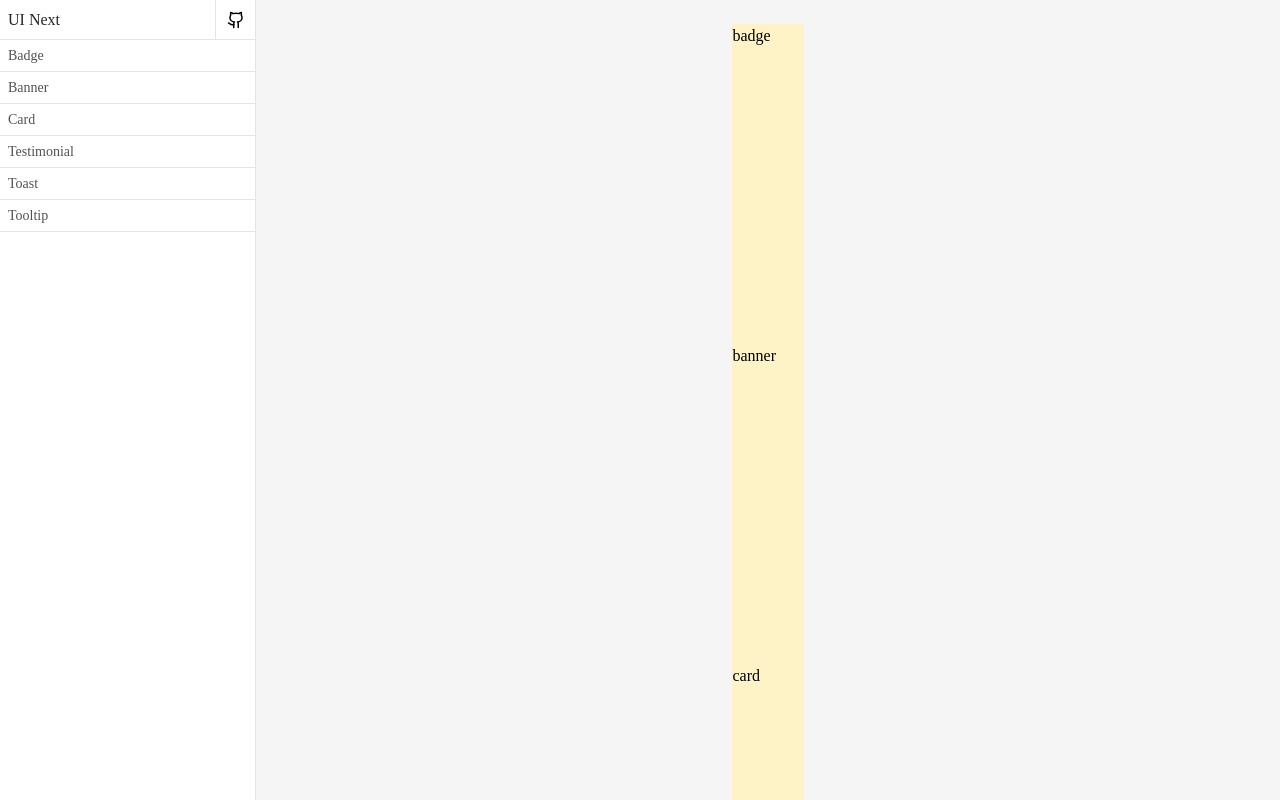
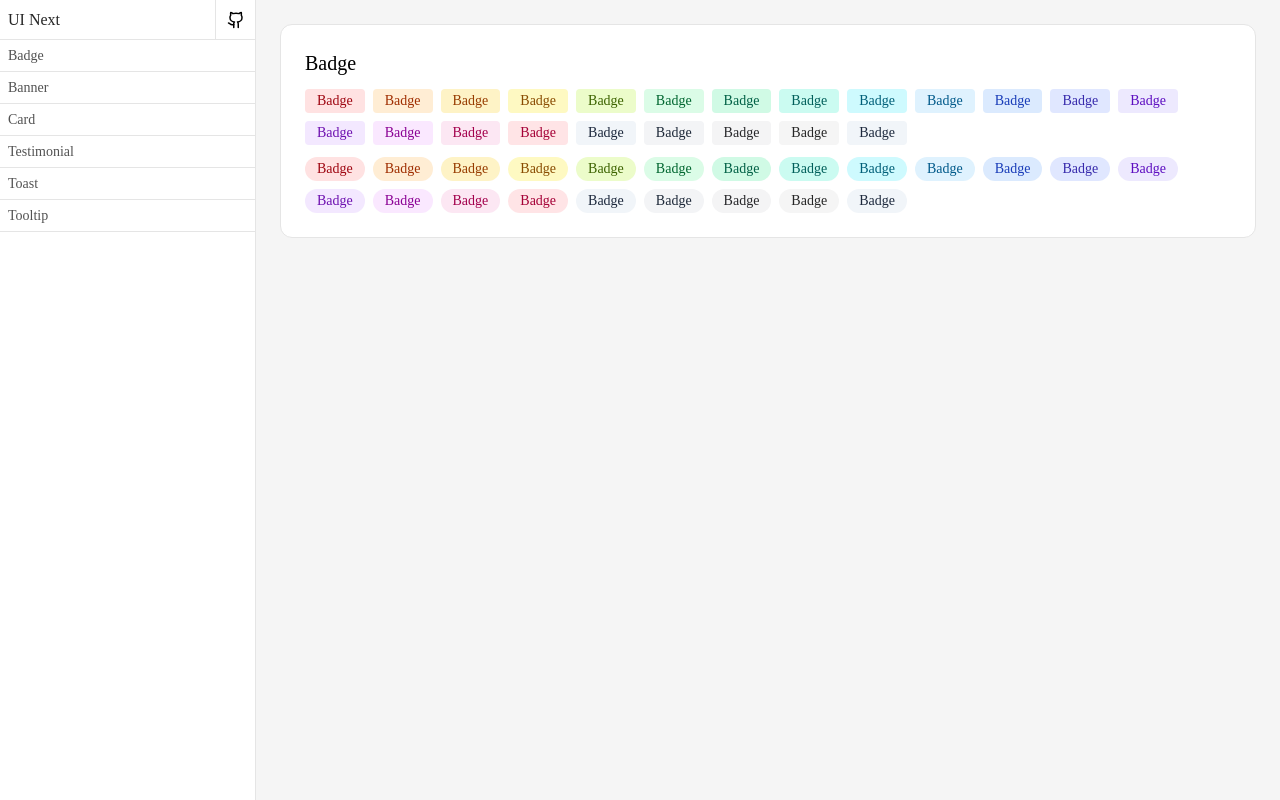
Before and after one commit to nicjrichDEV/solo-components, a React (Vite) app: page / in a window 1280 px wide. Built offline with nearby package versions, Linux system fonts and the light colour scheme; a web font is replaced by a local one.

Commit message:
Re-working Badge to work with tailwind and CVA.

```diff
--- a/package.json
+++ b/package.json
@@ -11,6 +11,7 @@
   },
   "dependencies": {
     "@tailwindcss/vite": "^4.1.12",
+    "class-variance-authority": "^0.7.1",
     "lucide-react": "^0.540.0",
     "react": "^19.1.1",
     "react-dom": "^19.1.1",
--- a/src/App.jsx
+++ b/src/App.jsx
@@ -1,18 +1,109 @@
-import Layout from "./layouts/MainLayout";
-import componentNames from "./utils/componentNames";
+import MainLayout from "./layouts/MainLayout";
+import Badge from "./badge/Badge";
 
 function App() {
   return (
     <>
-      <Layout>
-        <div className="flex flex-col items-center lg:max-w-[1128px]">
-          {componentNames.map((comp) => (
-            <section id={`${comp}`} className="h-80 w-full bg-amber-100">
-              {comp}
-            </section>
-          ))}
+      <MainLayout>
+        <div className="flex w-full flex-col items-center lg:max-w-[1128px]">
+          <section
+            id="badge"
+            className="flex flex-col gap-3 rounded-xl border border-neutral-200 bg-white p-2 lg:p-6"
+          >
+            <h3 className="text-xl font-medium">Badge</h3>
+            <div className="flex flex-wrap gap-2">
+              <Badge color="red">Badge</Badge>
+              <Badge color="orange">Badge</Badge>
+              <Badge color="amber">Badge</Badge>
+              <Badge color="yellow">Badge</Badge>
+              <Badge color="lime">Badge</Badge>
+              <Badge color="green">Badge</Badge>
+              <Badge color="emerald">Badge</Badge>
+              <Badge color="teal">Badge</Badge>
+              <Badge color="cyan">Badge</Badge>
+              <Badge color="sky">Badge</Badge>
+              <Badge color="blue">Badge</Badge>
+              <Badge color="indigo">Badge</Badge>
+              <Badge color="violet">Badge</Badge>
+              <Badge color="purple">Badge</Badge>
+              <Badge color="fuchsia">Badge</Badge>
+              <Badge color="pink">Badge</Badge>
+              <Badge color="rose">Badge</Badge>
+              <Badge color="slate">Badge</Badge>
+              <Badge color="gray">Badge</Badge>
+              <Badge color="zinc">Badge</Badge>
+              <Badge>Badge</Badge>
+              <Badge color="slate">Badge</Badge>
+            </div>
+            <div className="flex flex-wrap gap-2">
+              <Badge color="red" shape="pill">
+                Badge
+              </Badge>
+              <Badge color="orange" shape="pill">
+                Badge
+              </Badge>
+              <Badge color="amber" shape="pill">
+                Badge
+              </Badge>
+              <Badge color="yellow" shape="pill">
+                Badge
+              </Badge>
+              <Badge color="lime" shape="pill">
+                Badge
+              </Badge>
+              <Badge color="green" shape="pill">
+                Badge
+              </Badge>
+              <Badge color="emerald" shape="pill">
+                Badge
+              </Badge>
+              <Badge color="teal" shape="pill">
+                Badge
+              </Badge>
+              <Badge color="cyan" shape="pill">
+                Badge
+              </Badge>
+              <Badge color="sky" shape="pill">
+                Badge
+              </Badge>
+              <Badge color="blue" shape="pill">
+                Badge
+              </Badge>
+              <Badge color="indigo" shape="pill">
+                Badge
+              </Badge>
+              <Badge color="violet" shape="pill">
+                Badge
+              </Badge>
+              <Badge color="purple" shape="pill">
+                Badge
+              </Badge>
+              <Badge color="fuchsia" shape="pill">
+                Badge
+              </Badge>
+              <Badge color="pink" shape="pill">
+                Badge
+              </Badge>
+              <Badge color="rose" shape="pill">
+                Badge
+              </Badge>
+              <Badge color="slate" shape="pill">
+                Badge
+              </Badge>
+              <Badge color="gray" shape="pill">
+                Badge
+              </Badge>
+              <Badge color="zinc" shape="pill">
+                Badge
+              </Badge>
+              <Badge shape="pill">Badge</Badge>
+              <Badge color="slate" shape="pill">
+                Badge
+              </Badge>
+            </div>
+          </section>
         </div>
-      </Layout>
+      </MainLayout>
     </>
   );
 }
--- a/src/badge/Badge.jsx
+++ b/src/badge/Badge.jsx
@@ -1,22 +1,50 @@
-import "./Badge.css";
+import { cva } from "class-variance-authority";
 import cn from "../utils/cn";
 
-export default function Badge({
-  children,
-  shape = "square",
-  color = "gray",
-  className,
-  ...rest
-}) {
-  const baseClasses = "badge";
-  const colorClass = `badge-${color}`;
-  const shapeClass = `badge-${shape}`;
+const badgeVariants = cva(
+  "inline-flex items-center h-6 px-3 text-sm font-medium",
+  {
+    variants: {
+      color: {
+        red: "bg-red-100 text-red-800",
+        orange: "bg-orange-100 text-orange-800",
+        amber: "bg-amber-100 text-amber-800",
+        yellow: "bg-yellow-100 text-yellow-800",
+        lime: "bg-lime-100 text-lime-800",
+        green: "bg-green-100 text-green-800",
+        emerald: "bg-emerald-100 text-emerald-800",
+        teal: "bg-teal-100 text-teal-800",
+        cyan: "bg-cyan-100 text-cyan-800",
+        sky: "bg-sky-100 text-sky-800",
+        blue: "bg-blue-100 text-blue-800",
+        indigo: "bg-indigo-100 text-indigo-800",
+        violet: "bg-violet-100 text-violet-800",
+        purple: "bg-purple-100 text-purple-800",
+        fuchsia: "bg-fuchsia-100 text-fuchsia-800",
+        pink: "bg-pink-100 text-pink-800",
+        rose: "bg-rose-100 text-rose-800",
+        slate: "bg-slate-100 text-slate-800",
+        gray: "bg-gray-100 text-gray-800",
+        zinc: "bg-zinc-100 text-zinc-800",
+        neutral: "bg-neutral-100 text-neutral-800",
+        stone: "bg-stone-100 text-stone-800",
+      },
+      shape: {
+        square: "rounded",
+        pill: "rounded-full",
+      },
+    },
+    defaultVariants: {
+      color: "neutral",
+      shape: "square",
+    },
+  },
+);
 
-  const allClasses = cn(baseClasses, colorClass, shapeClass, className);
-
+export default function Badge({ children, color, shape, className, ...rest }) {
   return (
-    <div className={allClasses} {...rest}>
-      <p className="badge-p">{children}</p>
+    <div className={cn(badgeVariants({ color, shape }), className)} {...rest}>
+      {children}
     </div>
   );
 }
--- a/src/layouts/MainLayout.jsx
+++ b/src/layouts/MainLayout.jsx
@@ -3,7 +3,7 @@ import MobileNavExpanded from "../components/nav/MobileNavExpanded";
 import MobileNav from "../components/nav/MobileNav";
 import SideNav from "../components/nav/SideNav";
 
-export default function Layout({ children }) {
+export default function MainLayout({ children }) {
   const [mobileOpen, setMobileOpen] = useState(false);
   const mobileNavRef = useRef();
 
```
Also changed, not shown: src/badge/Badge.css (deleted, +0 -64 lines), 1 other file (tests, documents, lock files or other folders).
